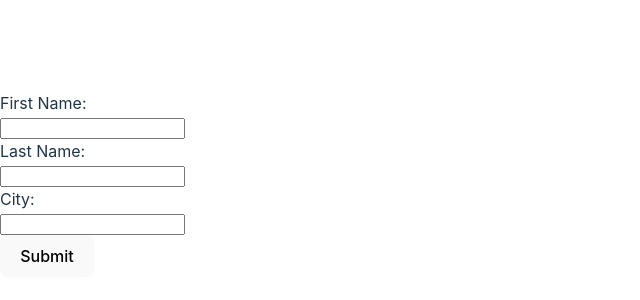
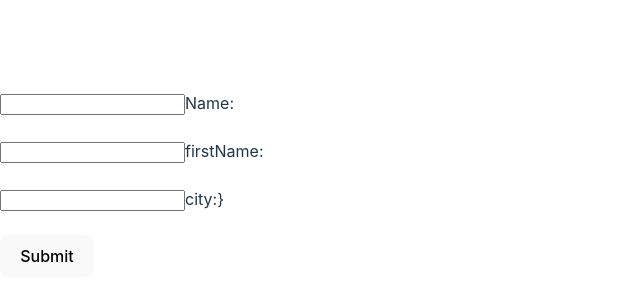
Before and after one commit to Bv28dog/react_js, a React (Vite) app: page / in a window 1280 px wide. Shown: the part 216-516 px from the top of the page, without its empty margins (0-640 px from the left). Built offline with nearby package versions, Linux system fonts and the light colour scheme.

Commit message:
hookForm done

```diff
--- a/package.json
+++ b/package.json
@@ -14,9 +14,12 @@
     "style-lint-fix": "npx stylelint \"**/*.css\" --fix"
   },
   "dependencies": {
+    "@hookform/resolvers": "^3.3.2",
     "formik": "^2.4.5",
     "react": "^18.2.0",
-    "react-dom": "^18.2.0"
+    "react-dom": "^18.2.0",
+    "react-hook-form": "^7.49.0",
+    "yup": "^1.3.2"
   },
   "devDependencies": {
     "@types/react": "^18.2.15",
--- a/src/App.jsx
+++ b/src/App.jsx
@@ -1,36 +1,10 @@
 import React from "react";
-import { Formik } from "formik";
-import { FormLog } from "./components/componentsForm/FormLog";
+import { HookFoorm } from "./components/componentHookForm/HookFrom";
 
 const App = () => {
   return (
     <>
-      <Formik
-        initialValues={{ firstName: "", lastName: "", city: "" }}
-        onSubmit={(values, formikBag) => {
-          const errors = {};
-          if (!values.firstName) {
-            errors.firstName = "First Name is required";
-          }
-          if (!values.lastName) {
-            errors.lastName = "Last Name is required";
-          }
-          if (!values.city) {
-            errors.city = "City is required";
-          }
-          if (Object.keys(errors).length > 0) {
-            formikBag.setErrors(errors);
-          } else {
-            formikBag.setSubmitting(true);
-            formikBag.resetForm();
-          }
-        }}
-      >
-        {(props) => {
-          console.log(props);
-          return <FormLog />;
-        }}
-      </Formik>
+      <HookFoorm />
     </>
   );
 };
--- /dev/null
+++ b/src/components/componentHookForm/HookFrom.jsx
@@ -0,0 +1,57 @@
+import { useForm, Controller } from "react-hook-form";
+import { yupResolver } from "@hookform/resolvers/yup";
+import * as yup from "yup";
+
+const schema = yup.object({
+  name: yup.string().required("Required"),
+  firstName: yup.string().required("Requried"),
+  city: yup.string().required("Required"),
+});
+
+export const HookFoorm = () => {
+  const form = useForm({
+    resolver: yupResolver(schema),
+  });
+
+  const onSubmit = (...props) => {
+    console.log(props);
+  };
+
+  return (
+    <>
+      <form onSubmit={form.handleSubmit(onSubmit)}>
+        <label>
+          <input {...form.register("name")} />
+          Name:
+        </label>
+        {form.formState.errors.name && (
+          <p style={{ color: "red" }}>{form.formState.errors.name.message}</p>
+        )}
+        <br />
+        <br />
+        <label>
+          <input {...form.register("firstName")} />
+          firstName:
+        </label>
+        {form.formState.errors.firstName && (
+          <p style={{ color: "red" }}>
+            {form.formState.errors.firstName.message}
+          </p>
+        )}
+        <br />
+        <br />
+        <label>
+          <input {...form.register("city")} />
+          city:
+        </label>
+        {form.formState.errors.city && (
+          <p style={{ color: "red" }}>{form.formState.errors.city.message}</p>
+        )}
+        }
+        <br />
+        <br />
+        <button type="submit">Submit</button>
+      </form>
+    </>
+  );
+};
```
Also changed, not shown: 1 other file (tests, documents, lock files or other folders).
